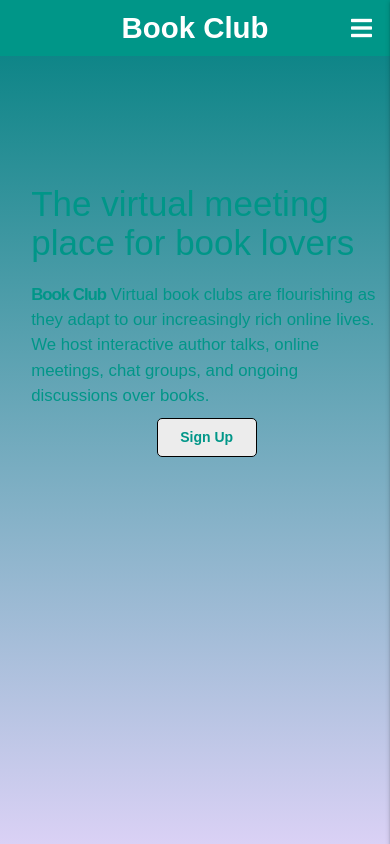
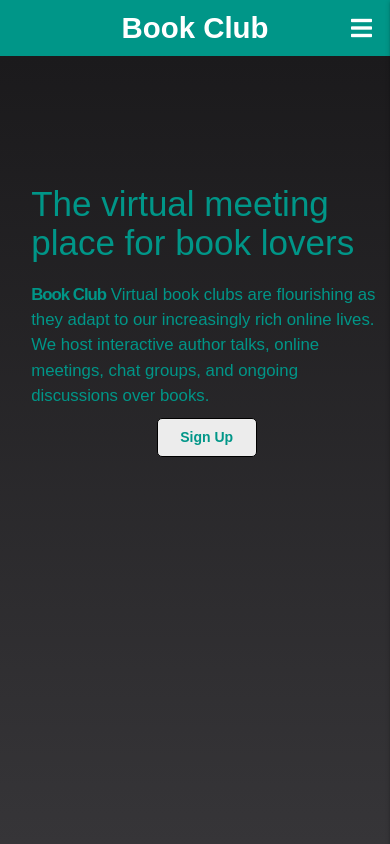
Before and after one commit to cnavotka/bookclub, a Flask app: page / in a window 390 px wide. Run offline with Flask 2, Linux system fonts and the light colour scheme; some libraries are stand-ins or nearby versions; some web fonts are replaced.

Commit message:
Change gradient background colour in small screens to make it easier to read, as per assesment feedback

```diff
--- a/static/css/style.css
+++ b/static/css/style.css
@@ -992,9 +992,9 @@ footer {
 
 @media screen and (max-width: 576px) {
     body {
-        background: -webkit-gradient(linear, left top, left bottom, from(#008080), to(#DAD1F5));
-        background: -o-linear-gradient(top, #008080 0%, #DAD1F5 100%);
-        background: linear-gradient(180deg, #008080 0%, #DAD1F5 100%);
+        background: -webkit-gradient(linear, left top, left bottom, from(#19181a), to(#363538));
+        background: -o-linear-gradient(top, #19181a 0%, #363538 100%);
+        background: linear-gradient(180deg, #19181a 0%, #363538 100%);
         height: 100vh;
     }
 
```
